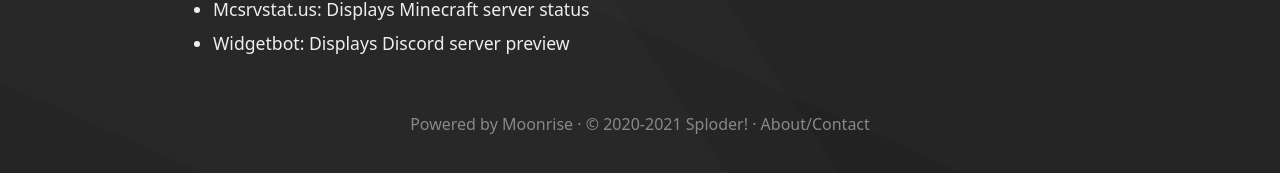
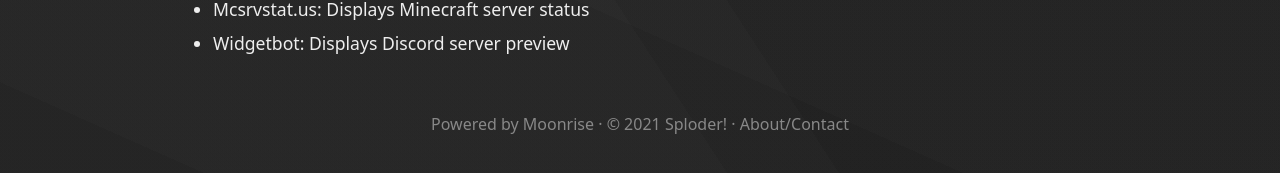
Before and after one commit to Sploder-Saptarshi/www.sploder.tk, a Jekyll site: the page built from docs/about.md, in a window 1280 px wide. Shown: the part 612-785 px from the top of the page. Built offline with Jekyll 4.4.1, drawn with Linux system fonts in a browser that asks for light colours; our own code applies the rules of GitHub Pages for plain Markdown files.

Commit message:
Update _config.yml

```diff
--- a/docs/_config.yml
+++ b/docs/_config.yml
@@ -4,7 +4,7 @@
 url: "https://saptarshi-sploder.github.io"
 baseurl: "/www.sploder.tk"
 siteIcon: /media/android-chrome-192x192.png
-siteYear: 2020
+siteYear: 2021
 siteFooterlink: /about
 showinSearchEngines: true
 # googleAnalyticsID: (uncomment to use)
```
